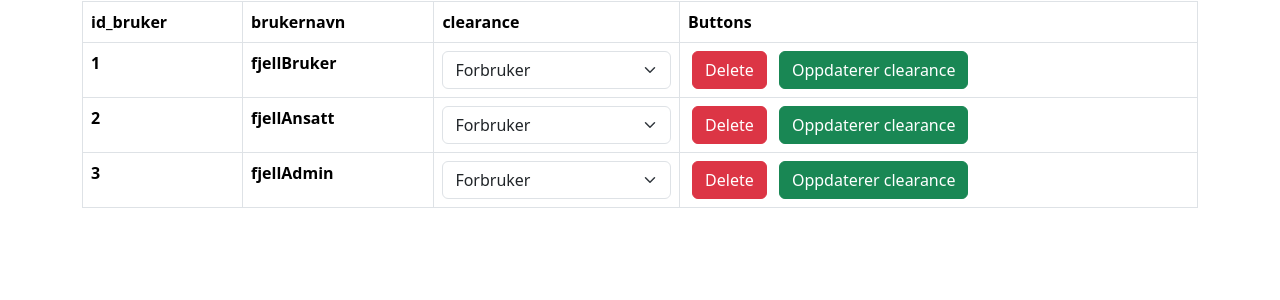
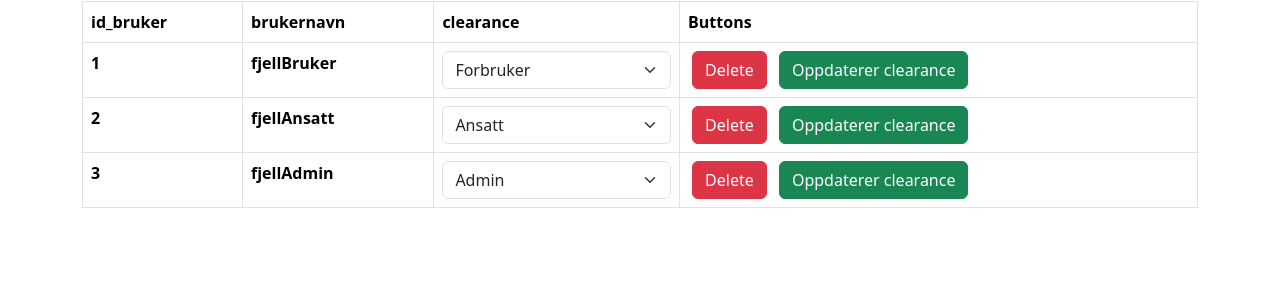
Before and after one commit to HeyItsAp/Kuben-Oppdrag-2, a PHP site: page /adminManage.php in a window 1280 px wide. Shown: the part 208-508 px from the top of the page. Run offline with PHP 8.4, Linux system fonts and the light colour scheme; the visitor is signed in with stand-in values (Sample User, id 1); data comes from the database, SQL or seed files in the repository.

Commit message:
Corrections

```diff
--- a/adminManage.php
+++ b/adminManage.php
@@ -136,9 +136,9 @@ require_once "php_requires/dbh_admin.php";
                                     <td>
                                         <form method="post">
                                             <select name="new_clearance" class="form-select">
-                                                <option value="0" class="text-primary" <?php echo $clearance === "0" ? "selected" : "" ?>> Forbruker </option>
-                                                <option value="1" class="text-success" <?php echo $clearance === "1" ? "selected" : "" ?>> Ansatt </option>
-                                                <option value="2" class="text-danger" <?php echo $clearance === "2" ? "selected" : "" ?>> Admin </option>
+                                                <option value="0" class="text-primary" <?php echo $clearance == "0" ? "selected" : "" ?>> Forbruker </option>
+                                                <option value="1" class="text-success" <?php echo $clearance == "1" ? "selected" : "" ?>> Ansatt </option>
+                                                <option value="2" class="text-danger" <?php echo $clearance == "2" ? "selected" : "" ?>> Admin </option>
                                             </select>
                                     </td>
                                     <td>
```
